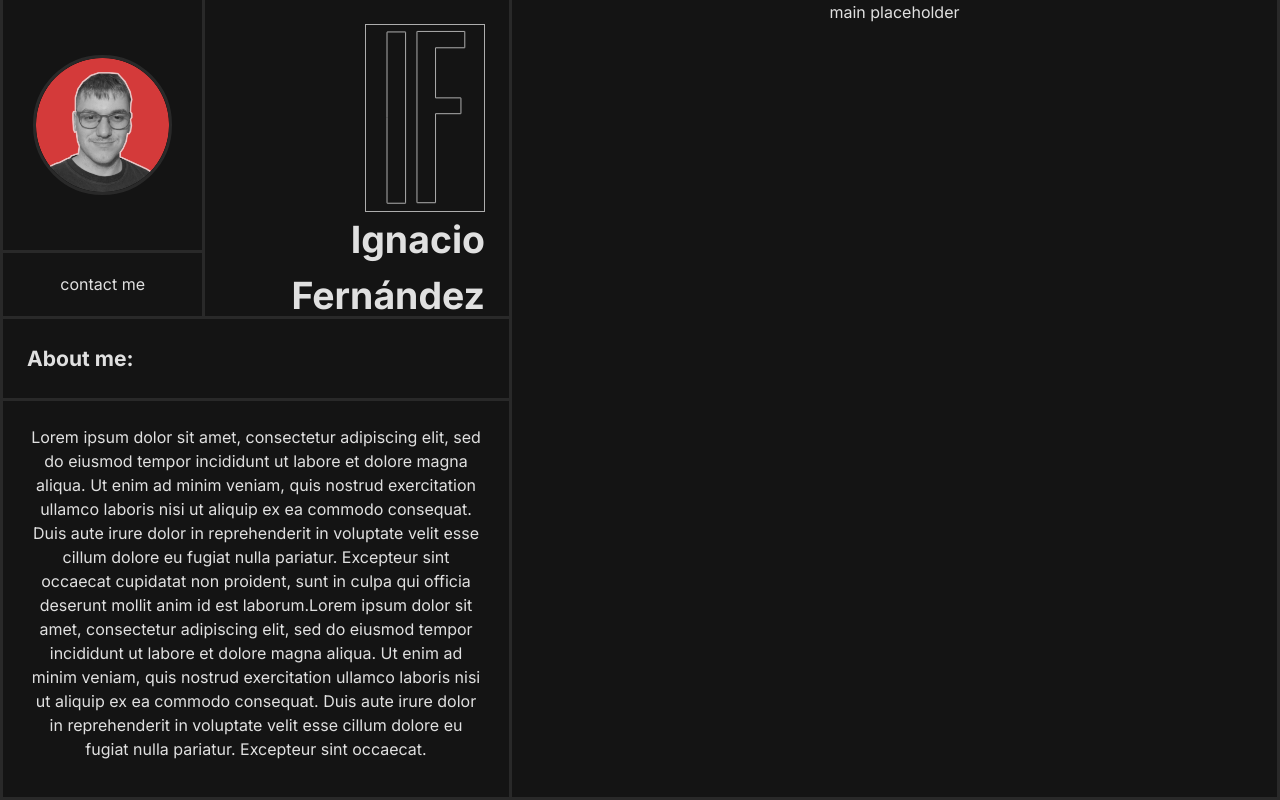
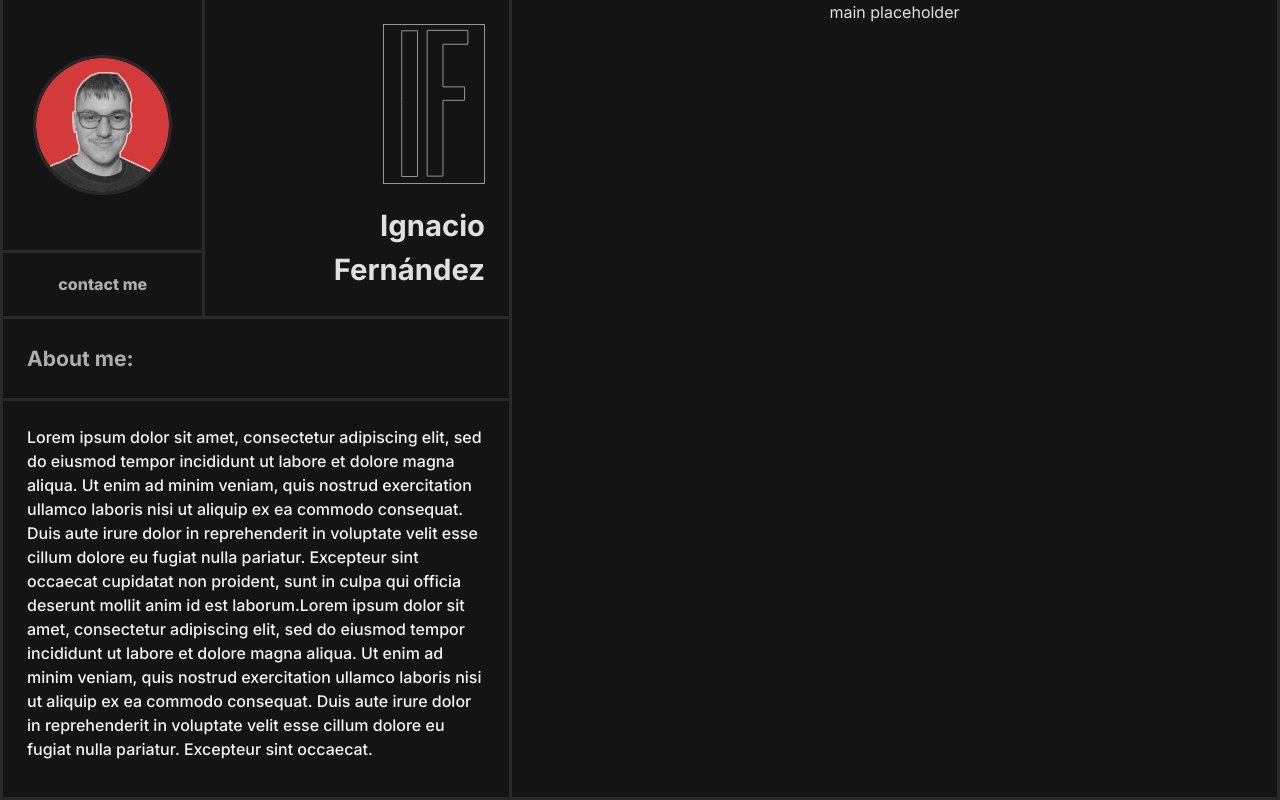
Before and after one commit to ignfer/portfolio, a React (Vite) app: page / in a window 1280 px wide. Built offline with nearby package versions, Linux system fonts and the light colour scheme.

Commit message:
Update
- Progress on the styling of the header

```diff
--- a/src/components/Header/Header.css
+++ b/src/components/Header/Header.css
@@ -31,7 +31,9 @@ header{
   width: 60%;
   height: 100%;
   text-align: right;
-  font-size: xx-large;
+  /*font-size: xx-large;*/
+  font-size: clamp(12px,25px,48px);
+
 
   box-sizing: border-box;
   padding: 1.5rem;
@@ -40,6 +42,14 @@ header{
   flex-direction: column;
   justify-content: space-between;
   align-items:end;
+
+  overflow: hidden;
+
+}
+
+.header-title-section > img{
+  width: 40%;
+  float:right;
 }
 
 .header-pfp-contact-section{
@@ -86,6 +96,9 @@ header{
   display: flex;
   justify-content: center;
   align-items: center;
+
+  color:var(--dark-color-2);
+  font-weight:800;
 }
 
 .header-about-me-section{
@@ -112,6 +125,8 @@ header{
   padding: 1.5rem;
 
   font-size: large;
+
+  color:var(--dark-color-2);
 }
 
 .about-me-content{
@@ -120,4 +135,11 @@ header{
   padding: 1.5rem;
 
   overflow: scroll;
+
+  text-align: left;
 }
+
+.about-me-content > p{
+  color:var(--dark-color-3);
+  font-weight: 500;
+}
--- a/src/index.css
+++ b/src/index.css
@@ -14,8 +14,14 @@
   -moz-osx-font-smoothing: grayscale;
   -webkit-text-size-adjust: 100%;
 
+  /*the 'dark' or 'light' makes reference to the
+  theme in wich each color is used, it has nothing to do
+  with the bright of any other aspect of the color*/
   --dark-color-0:#141414;
   --dark-color-1:#292929;
+  --dark-color-2:#ADADAD;
+  --dark-color-3:#F5F5F5;
+
 
   --default-border-width:3px;
 }
```
